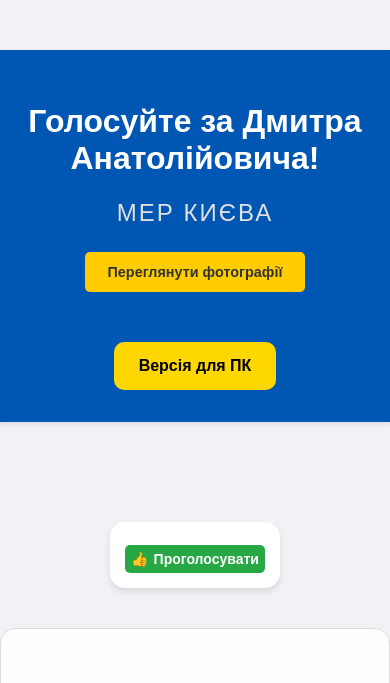
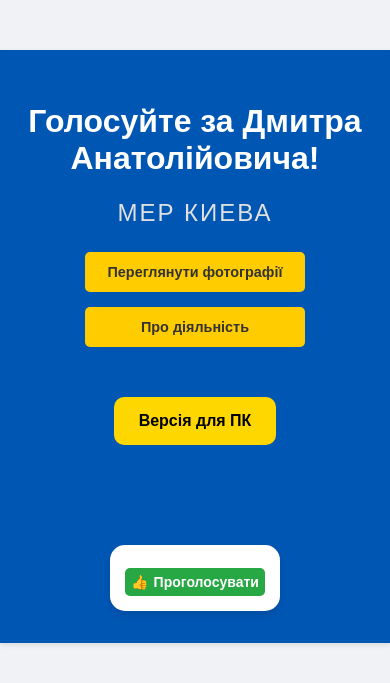
Before and after one commit to roanmarley/sait, a Flask app: page /mobile in a window 390 px wide. Shown: the top 683 px of the page. Run offline with Flask 3, Linux system fonts and the light colour scheme.

Commit message:
Update mobile.html

```diff
--- a/mayor_site/templates/mobile.html
+++ b/mayor_site/templates/mobile.html
@@ -147,19 +147,18 @@ img {
 
 </head>
 
-
-<header>
+    <header>
     <h1>Голосуйте за Дмитра Анатолійовича!</h1>
-  <p class="subtitle">Мер Києва</p>
+  <p class="subtitle">Мер Киева</p>
     <div class="nav-links">
     <div class="nav-buttons">
         <a href="#gallery-section" class="btn-nav">Переглянути фотографії</a>
+        <a href="#about-section" class="btn-nav">Про діяльність</a>
     </div>
    <div class="nav-buttons">
         <a href="/" class="mobile-btn" style="margin-top: 50px;">Версія для ПК</a>
 
     </div>
-</header>
 
         <head>
     <meta charset="UTF-8">
@@ -216,11 +215,6 @@ img {
         btn.style.cursor = "default";
     }
 </script>
-
-
-</div>
-
-</html>
 
 </header>
 
```
